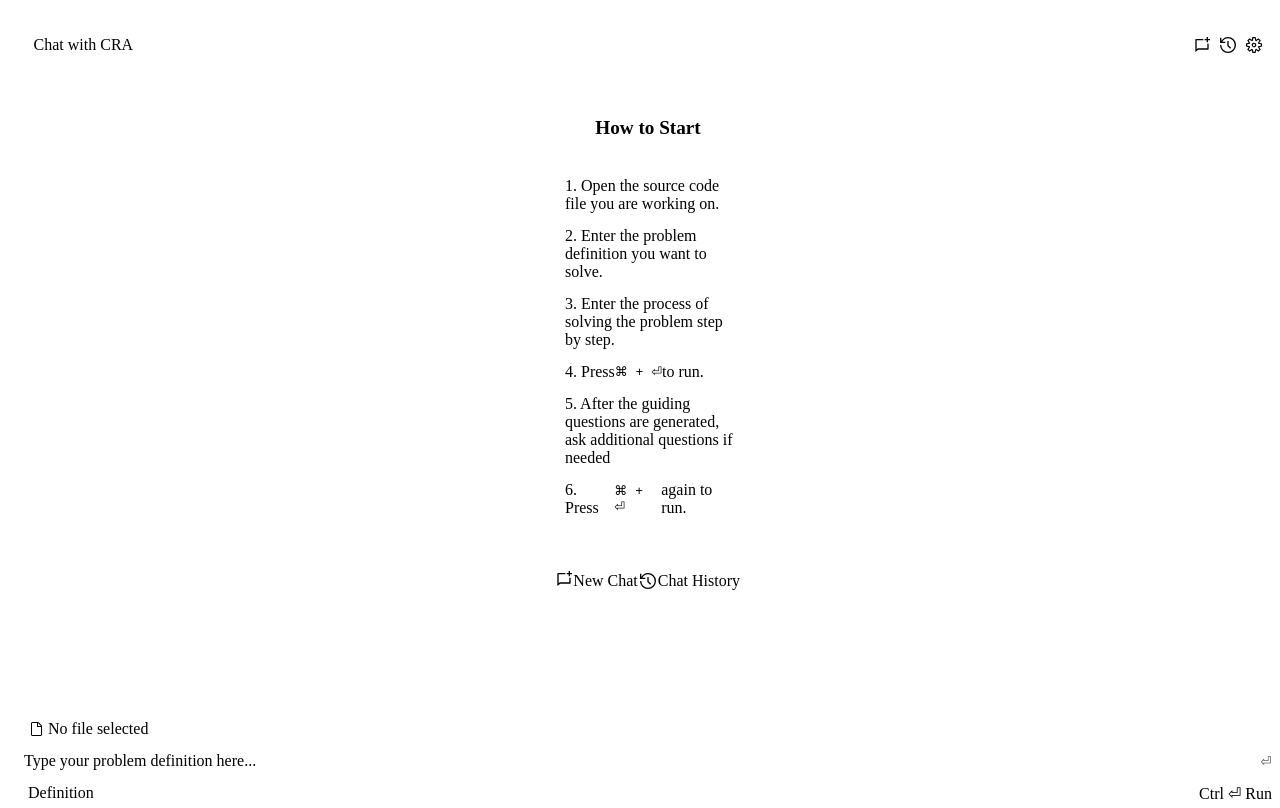
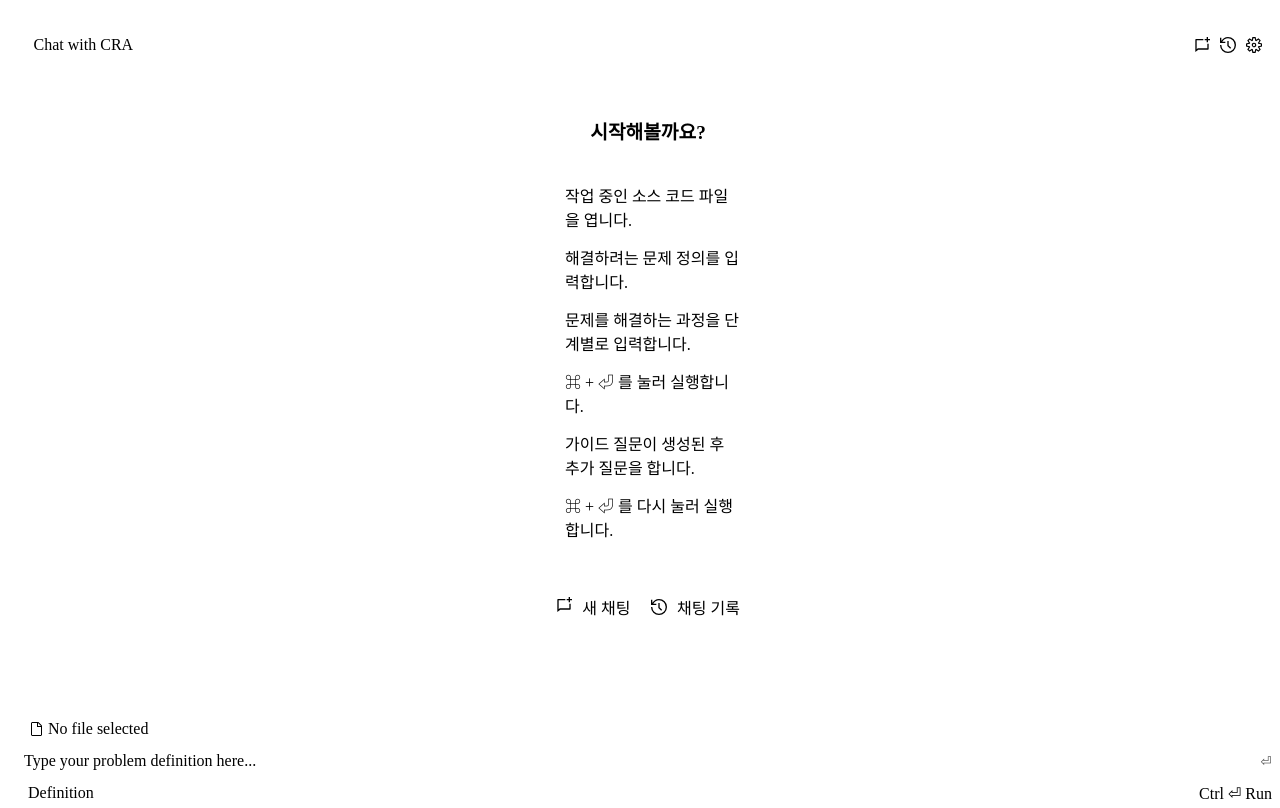
Before and after one commit to Computer-Research-Association/CodingRoadmapAssistant, a React (Vite) app in the folder webview-ui/: page / in a window 1280 px wide. Built offline with nearby package versions, Linux system fonts and the light colour scheme.

Commit message:
[refactor #146] 언어별 텍스트 파일 분리, 변수로 텍스트 불러오기

```diff
--- a/webview-ui/src/components/welcome/WelcomeView.tsx
+++ b/webview-ui/src/components/welcome/WelcomeView.tsx
@@ -2,49 +2,35 @@ import getOs from "../../utilities/getOs";
 import { RiChatNewLine } from "react-icons/ri";
 import { GrHistory } from "react-icons/gr";
 import "../../styles/WelcomeView.css";
+import welcomePrompt from "./welcomePrompt";
 
 function WelcomeView() {
   const os = getOs();
+  const language = "ko";
+  const languagePrompt = welcomePrompt[language];
 
   return (
     <div className="description">
       <p className="how-to-start-title">
-        <strong>How to Start</strong>
+        <strong>{languagePrompt.howToStart}</strong>
       </p>
       <ol className="steps">
-        <li>1. Open the source code file you are working on.</li>
-        <li>2. Enter the problem definition you want to solve.</li>
-        <li>3. Enter the process of solving the problem step by step.</li>
-        {os === "windows" ? (
-          <li>
-            4. Press <kbd>ctrl + ⏎</kbd> to run.
+        {languagePrompt.steps.map((step, index) => (
+          <li key={index}>
+            {index === 3 || index === 5 ? step.replace("{key}", os === "windows" ? "Ctrl + ⏎" : "⌘ + ⏎") : step}
           </li>
-        ) : (
-          <li>
-            4. Press <kbd>⌘ + ⏎</kbd> to run.
-          </li>
-        )}
-        <li>5. After the guiding questions are generated, ask additional questions if needed</li>
-        {os === "windows" ? (
-          <li>
-            6. Press <kbd>ctrl + ⏎</kbd> again to run.
-          </li>
-        ) : (
-          <li>
-            6. Press <kbd>⌘ + ⏎</kbd> again to run.
-          </li>
-        )}
+        ))}
       </ol>
       <p className="additional-info">
         <strong className="spacing1">
           <RiChatNewLine />
         </strong>{" "}
-        <span className="spacing1">New Chat</span>
+        <span className="spacing1">{languagePrompt.newChat}</span>
         <br />
         <strong className="spacing2">
           <GrHistory />
         </strong>{" "}
-        <span className="spacing2">Chat History</span>
+        <span className="spacing2">{languagePrompt.chatHistory}</span>
       </p>
     </div>
   );
--- /dev/null
+++ b/webview-ui/src/components/welcome/welcomePrompt.ts
@@ -0,0 +1,30 @@
+const welcomePrompt = {
+  en: {
+    howToStart: "How To Start",
+    steps: [
+      "Open the source code file you are working on.",
+      "Enter the problem definition you want to solve.",
+      "Enter the process of solving the problem step by step.",
+      "Press {key} to run.",
+      "After the guiding questions are generated, ask additional questions if needed.",
+      "Press {key} again to run.",
+    ],
+    newChat: "New Chat",
+    chatHistory: "Chat History",
+  },
+  ko: {
+    howToStart: "시작해볼까요?",
+    steps: [
+      "작업 중인 소스 코드 파일을 엽니다.",
+      "해결하려는 문제 정의를 입력합니다.",
+      "문제를 해결하는 과정을 단계별로 입력합니다.",
+      "{key} 를 눌러 실행합니다.",
+      "가이드 질문이 생성된 후 추가 질문을 합니다.",
+      "{key} 를 다시 눌러 실행합니다.",
+    ],
+    newChat: "새 채팅",
+    chatHistory: "채팅 기록",
+  },
+};
+
+export default welcomePrompt;
```
Also changed, not shown: 1 other file (tests, documents, lock files or other folders).
